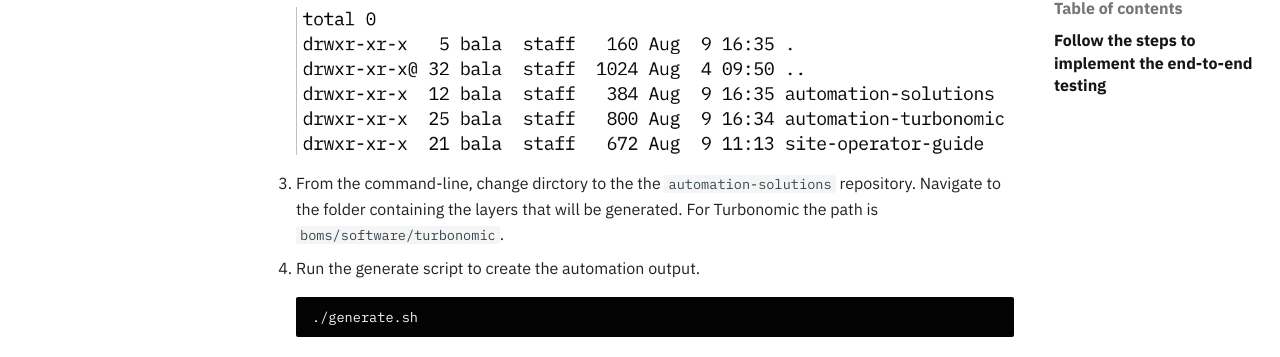
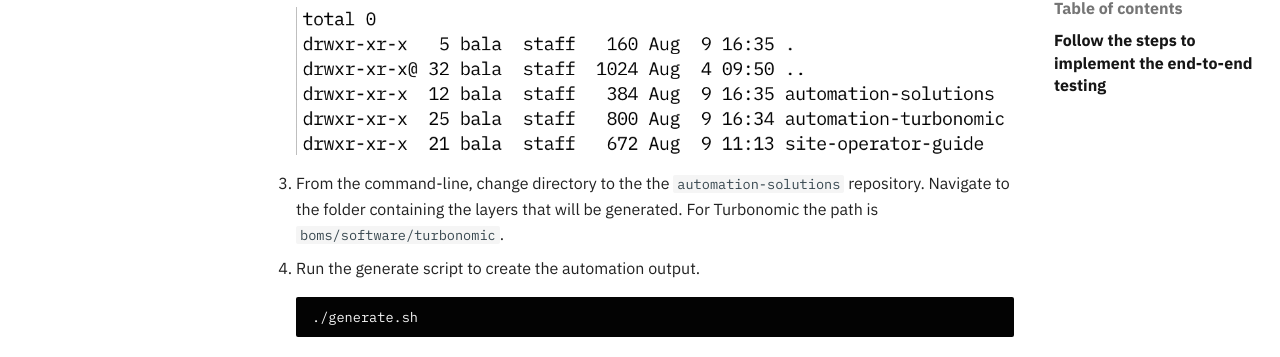
Before and after one commit to cloud-native-toolkit/site-operator-guide, an MkDocs documentation site: the page built from docs/apply/end-to-end-testing/index.md, in a window 1280 px wide and 900 px high, scrolled down 603 px. Shown: the part 87-444 px from the top of the window. Built offline with MkDocs 1.6.1 and Material for MkDocs 9.7.7, drawn with Linux system fonts in a browser that asks for light colours; comment, search, counter and statistics services are not loaded.

Commit message:
Fixes spelling errors
Signed-off-by: Sean Sundberg <seansund@us.ibm.com>

```diff
--- a/cspell.json
+++ b/cspell.json
@@ -108,7 +108,8 @@
         "clusterroles",
         "clusterrolebindings",
         "machinesets",
-        "CICD"
+        "CICD",
+        "boms"
     ],
     // flagWords - list of words to be always considered incorrect
     // This is useful for offensive words and common spelling errors.
--- a/docs/apply/end-to-end-testing/index.md
+++ b/docs/apply/end-to-end-testing/index.md
@@ -25,7 +25,7 @@
 
     ![](../../images/Automation-Turbo.png)
 
-3. From the command-line, change dirctory to the the `automation-solutions` repository. Navigate to the folder containing the layers that will be generated. For Turbonomic the path is `boms/software/turbonomic`.
+3. From the command-line, change directory to the the `automation-solutions` repository. Navigate to the folder containing the layers that will be generated. For Turbonomic the path is `boms/software/turbonomic`.
 
 4. Run the generate script to create the automation output.
 
```
